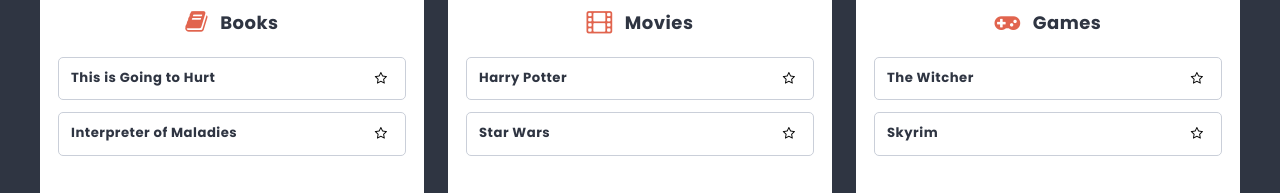
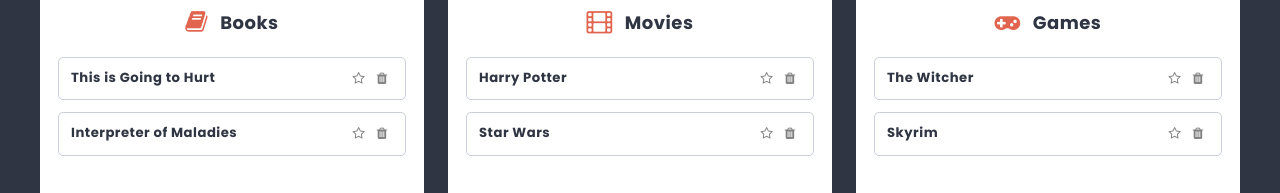
Before and after one commit to jola-klodowska/project-react, a React (Create React App) app: page /list/1 in a window 1280 px wide. Shown: the part 346-539 px from the top of the page. Built offline with nearby package versions, Linux system fonts and the light colour scheme.

Commit message:
Remove cards

```diff
--- a/src/components/Card/Card.js
+++ b/src/components/Card/Card.js
@@ -1,24 +1,34 @@
 import clsx from 'clsx'
 import styles from './Card.module.scss'
 import { useDispatch } from 'react-redux';
-import { toggleCardFavorite } from '../../redux/cardsRedux';
+import { toggleCardFavorite, removeCard } from '../../redux/cardsRedux';
 
 const Card = props => {
+    const cardId = props.id;
+    const cardFavorite = props.isFavorite
 
     const dispatch = useDispatch();
 
     const handleSubmit = e => {
         e.preventDefault();
-        const cardId = props.id;
-        const cardFavorite = props.isFavorite
-        dispatch(toggleCardFavorite( cardId, cardFavorite))
+        dispatch(toggleCardFavorite(cardId, cardFavorite))
+    }
+
+    const remove = e => {
+        e.preventDefault();
+        dispatch(removeCard(cardId))
     }
 
     return (
         <li className={styles.card}>{props.title}
-            <button onClick={handleSubmit} className={clsx(props.isFavorite === true && styles.active)}>
-                <i className={styles.icon + " fa fa-star-o"}></i>
-            </button>
+            <div>
+                <button onClick={handleSubmit} className={clsx(props.isFavorite === true && styles.active)}>
+                    <i className={styles.icon + " fa fa-star-o"}></i>
+                </button>
+                <button onClick={remove}>
+                    <i className={styles.icon + " fa fa-trash"}></i>
+                </button>
+            </div>
         </li>
     );
 };
--- a/src/components/Card/Card.module.scss
+++ b/src/components/Card/Card.module.scss
@@ -16,8 +16,13 @@
     border: none;
     cursor: pointer;
     background-color: transparent;
+    color: grey;
 
     &.active {
         color: $color-warning;
     }
 }
+
+button:hover {
+    color: black;
+}
--- a/src/redux/cardsRedux.js
+++ b/src/redux/cardsRedux.js
@@ -10,16 +10,20 @@
 const createActionName = actionName => `app/lists/${actionName}`;
 const ADD_CARD = createActionName('ADD_CARD');
 const TOGGLE_CARD_FAVORITE = createActionName('TOGGLE_CARD_FAVORITE');
+const REMOVE_CARD = createActionName('REMOVE_CARD');
 
 // action creators
 export const addCard = payload => ({ type: ADD_CARD, payload })
 export const toggleCardFavorite = payload => ({ type: TOGGLE_CARD_FAVORITE, payload });
+export const removeCard = payload => ({ type: REMOVE_CARD, payload });
 const cardsReducer = (statePart = [], action) => {
     switch (action.type) {
         case ADD_CARD:
             return [...statePart, { ...action.payload, id: shortid() }];
         case TOGGLE_CARD_FAVORITE:
             return statePart.map(card => (card.id === action.payload) ? { ...card, isFavorite: !card.isFavorite } : card);
+        case REMOVE_CARD:
+            return statePart.filter(card => card.id !== action.payload);
         default:
             return statePart;
     }
```
